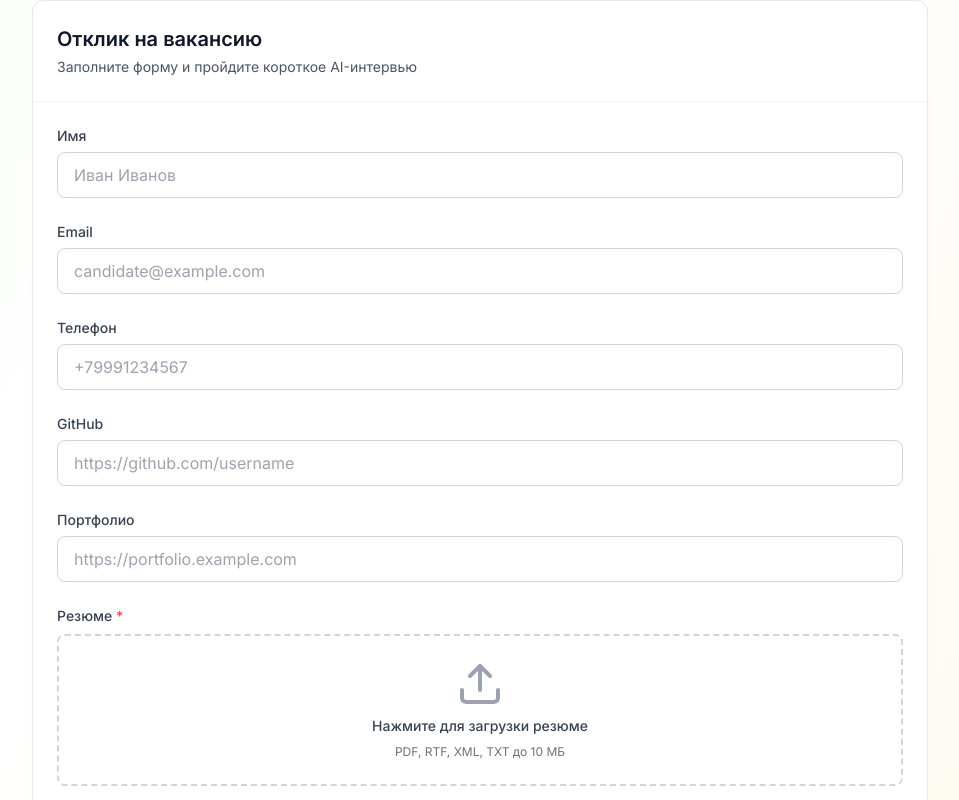
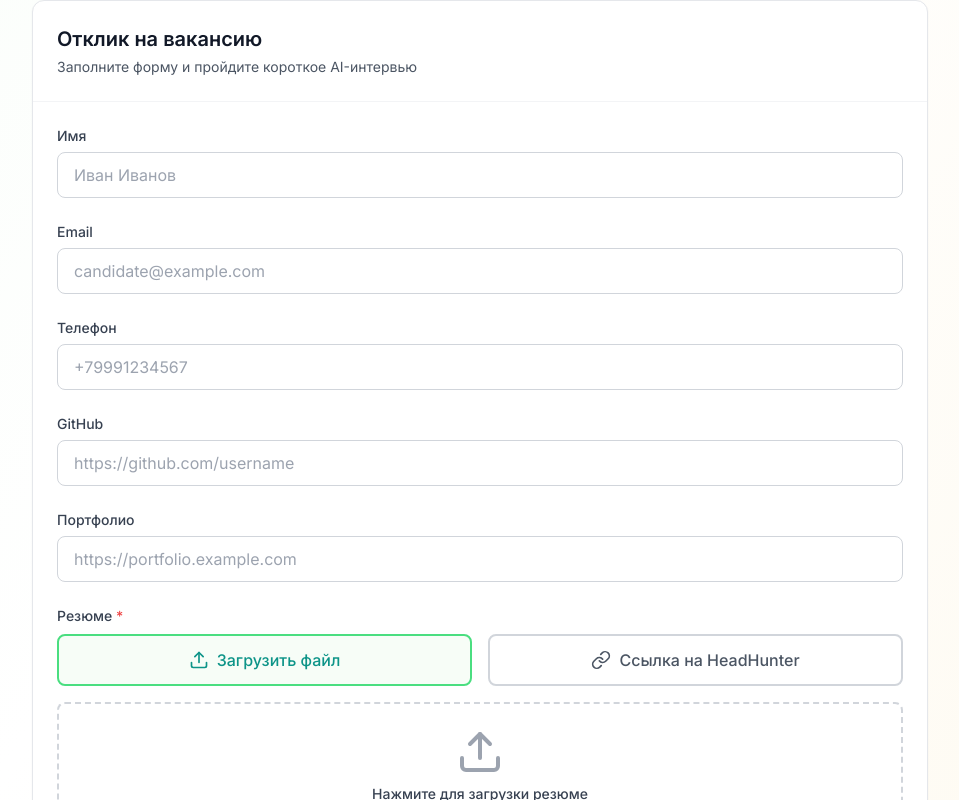
Before and after one commit to dvvolkovv/hrlinkeon, a React (Vite) app: page /vacancy/demo-frontend-developer-1234567890 in a window 1280 px wide. Both pictures are taken after a click on the button "Откликнуться на вакансию". Shown: the part 866-1666 px from the top of the page, without its empty margins (160-1119 px from the left). Built offline with nearby package versions, Linux system fonts and the light colour scheme.

Commit message:
Updated CandidateApplicationForm.tsx

```diff
--- a/src/components/CandidateApplicationForm.tsx
+++ b/src/components/CandidateApplicationForm.tsx
@@ -2,7 +2,7 @@ import { useState } from 'react';
 import { Card, CardHeader, CardContent } from './ui/Card';
 import { Input } from './ui/Input';
 import { Button } from './ui/Button';
-import { Upload, FileText, CheckCircle } from 'lucide-react';
+import { Upload, FileText, CheckCircle, Link as LinkIcon } from 'lucide-react';
 
 interface CandidateApplicationFormProps {
   vacancyId: string;
@@ -11,6 +11,8 @@ interface CandidateApplicationFormProps {
   onCancel: () => void;
   onRejected?: (message: string, details?: { explanation?: string }) => void;
 }
+
+type ResumeType = 'file' | 'link';
 
 export function CandidateApplicationForm({
   vacancyId,
@@ -24,7 +26,9 @@ export function CandidateApplicationForm({
   const [phone, setPhone] = useState('');
   const [githubLink, setGithubLink] = useState('');
   const [portfolioLink, setPortfolioLink] = useState('');
+  const [resumeType, setResumeType] = useState<ResumeType>('file');
   const [resumeFile, setResumeFile] = useState<File | null>(null);
+  const [resumeLink, setResumeLink] = useState('');
   const [loading, setLoading] = useState(false);
   const [error, setError] = useState<string | null>(null);
   const [uploadProgress, setUploadProgress] = useState(0);
@@ -36,8 +40,21 @@ export function CandidateApplicationForm({
         setError('Размер файла не должен превышать 10 МБ');
         return;
       }
-      if (!['application/pdf', 'application/msword', 'application/vnd.openxmlformats-officedocument.wordprocessingml.document'].includes(file.type)) {
-        setError('Поддерживаются только PDF и RTF/TXT/XML файлы');
+      const allowedTypes = [
+        'application/pdf',
+        'application/msword',
+        'application/vnd.openxmlformats-officedocument.wordprocessingml.document',
+        'application/rtf',
+        'text/rtf',
+        'text/plain',
+        'text/xml',
+        'application/xml',
+      ];
+      const fileExtension = file.name.split('.').pop()?.toLowerCase();
+      const allowedExtensions = ['pdf', 'doc', 'docx', 'rtf', 'txt', 'xml'];
+
+      if (!allowedTypes.includes(file.type) && !allowedExtensions.includes(fileExtension || '')) {
+        setError('Поддерживаются только PDF, DOC, DOCX, RTF, TXT, XML файлы');
         return;
       }
       setResumeFile(file);
@@ -51,8 +68,14 @@ export function CandidateApplicationForm({
     setError(null);
     setUploadProgress(0);
 
-    if (!resumeFile) {
+    if (resumeType === 'file' && !resumeFile) {
       setError('Пожалуйста, загрузите резюме');
+      setLoading(false);
+      return;
+    }
+
+    if (resumeType === 'link' && !resumeLink.trim()) {
+      setError('Пожалуйста, укажите ссылку на резюме');
       setLoading(false);
       return;
     }
@@ -64,7 +87,12 @@ export function CandidateApplicationForm({
       if (phone) formData.append('phone', phone);
       if (githubLink) formData.append('github_link', githubLink);
       if (portfolioLink) formData.append('portfolio_link', portfolioLink);
+
+      if (resumeType === 'file' && resumeFile) {
         formData.append('resume', resumeFile);
+      } else if (resumeType === 'link' && resumeLink) {
+        formData.append('link', resumeLink);
+      }
 
       setUploadProgress(30);
 
@@ -169,10 +197,50 @@ export function CandidateApplicationForm({
             <label className="block text-sm font-medium text-gray-700 mb-2">
               Резюме <span className="text-red-500">*</span>
             </label>
+
+            <div className="flex gap-4 mb-4">
+              <button
+                type="button"
+                onClick={() => {
+                  setResumeType('file');
+                  setResumeLink('');
+                  setError(null);
+                }}
+                className={`flex-1 py-3 px-4 rounded-lg border-2 transition-all duration-200 flex items-center justify-center gap-2 ${
+                  resumeType === 'file'
+                    ? 'border-forest-500 bg-forest-50 text-forest-700'
+                    : 'border-gray-300 text-gray-600 hover:border-gray-400'
+                }`}
+                disabled={loading}
+              >
+                <Upload className="w-5 h-5" />
+                <span className="font-medium">Загрузить файл</span>
+              </button>
+
+              <button
+                type="button"
+                onClick={() => {
+                  setResumeType('link');
+                  setResumeFile(null);
+                  setError(null);
+                }}
+                className={`flex-1 py-3 px-4 rounded-lg border-2 transition-all duration-200 flex items-center justify-center gap-2 ${
+                  resumeType === 'link'
+                    ? 'border-forest-500 bg-forest-50 text-forest-700'
+                    : 'border-gray-300 text-gray-600 hover:border-gray-400'
+                }`}
+                disabled={loading}
+              >
+                <LinkIcon className="w-5 h-5" />
+                <span className="font-medium">Ссылка на HeadHunter</span>
+              </button>
+            </div>
+
+            {resumeType === 'file' ? (
               <div className="border-2 border-dashed border-gray-300 rounded-lg p-6 text-center hover:border-forest-500 transition-colors duration-200">
                 <input
                   type="file"
-                accept=".pdf,.rtf,.xml,.txt"
+                  accept=".pdf,.doc,.docx,.rtf,.xml,.txt"
                   onChange={handleFileChange}
                   className="hidden"
                   id="resume-upload"
@@ -196,11 +264,21 @@ export function CandidateApplicationForm({
                       <span className="text-sm font-medium text-gray-700">
                         Нажмите для загрузки резюме
                       </span>
-                    <span className="text-xs text-gray-500">PDF, RTF, XML, TXT до 10 МБ</span>
+                      <span className="text-xs text-gray-500">PDF, DOC, DOCX, RTF, TXT, XML до 10 МБ</span>
                     </>
                   )}
                 </label>
               </div>
+            ) : (
+              <Input
+                type="url"
+                value={resumeLink}
+                onChange={(e) => setResumeLink(e.target.value)}
+                placeholder="https://novosibirsk.hh.ru/resume/..."
+                disabled={loading}
+                required={resumeType === 'link'}
+              />
+            )}
 
             {uploadProgress > 0 && uploadProgress < 100 && (
               <div className="mt-3">
```
Lines whose indentation alone changed are shown as unchanged.
